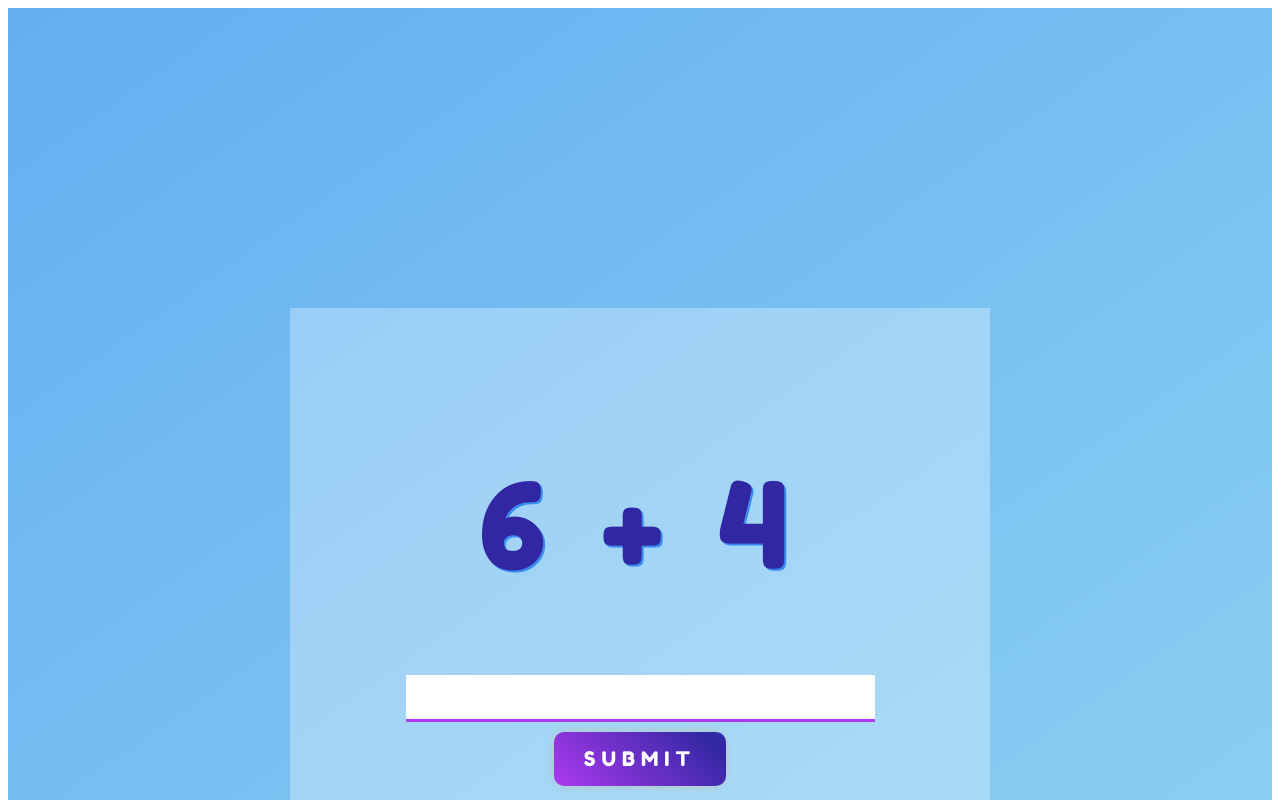
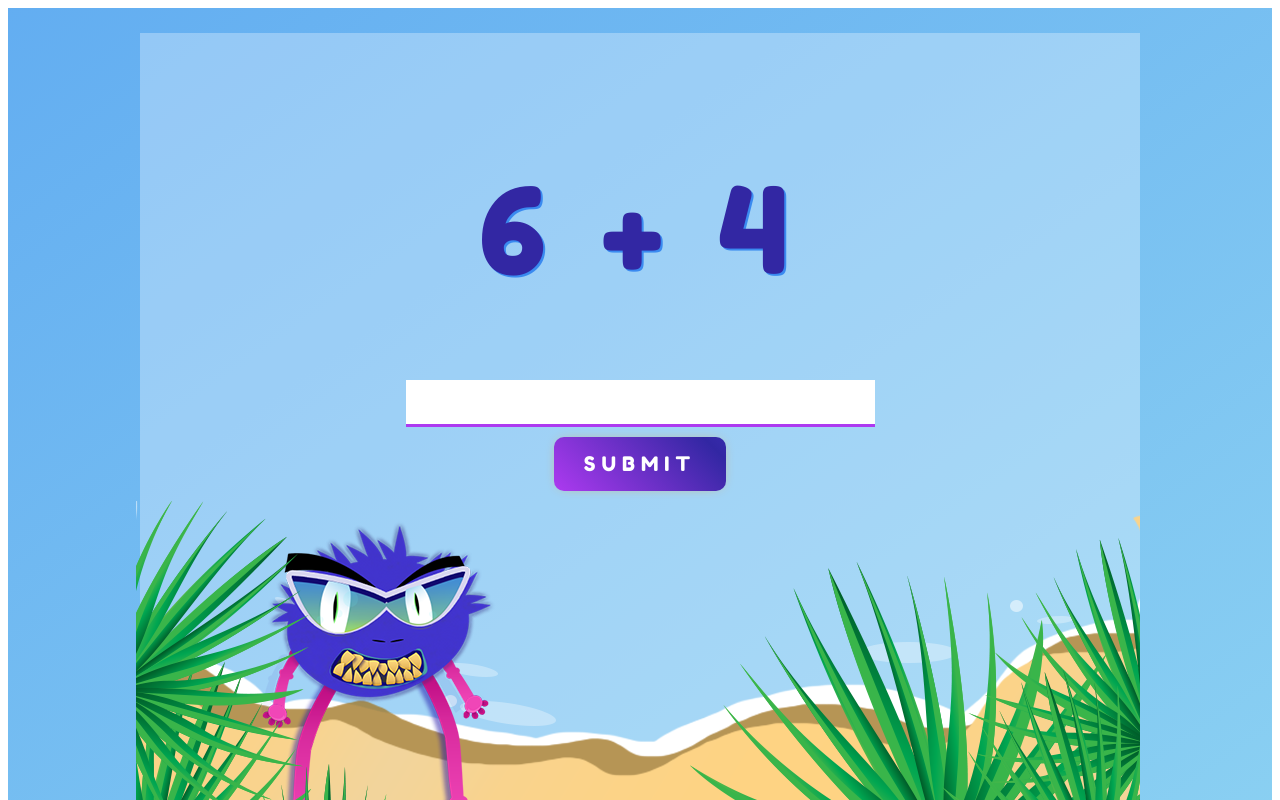
Before and after one commit to JanaeHenry/CookieCoveMathGame, a plain HTML site: page index.html in a window 1280 px wide. Both pictures are taken after a click on the button "PLAY". Shown: the top 800 px of the page. Drawn offline with Linux system fonts and the light colour scheme.

Commit message:
updates made

```diff
--- a/index.html
+++ b/index.html
@@ -49,6 +49,11 @@
                         <input type="text" id="game-input">
                         <input type="button" value="Submit" id="submit-btn" class="buttons">
                       <!-- </form>  -->
+                      <img id="bottom-image" src="assets/bottomimage.png">
+<!--
+                      <p class="restart" id="restart-text">You did not answer enough problems correctly<br>
+                        Would you like to try again?</p>
+                     <button id="restart-btn" class="buttons" class="restart">Restart</button> -->
                 </div>
 
 
--- a/script.js
+++ b/script.js
@@ -25,6 +25,7 @@ let gameInput = document.getElementById('game-input');
 const submitBtn = document.getElementById('submit-btn');
 const startButton = document.getElementById('start-btn');
 const gameInstructions = document.getElementById('game-instructions');
+const bottomImage = document.getElementById('bottom-image');
 
 // const redHearts = document.getElementsByClassName('redhearts');
 
@@ -45,9 +46,6 @@ let win = document.getElementById('win');
 let mathEquation;
 
 let hearts = [1, 2, 3];
-
-
-
 
 
 
@@ -75,7 +73,7 @@ const setupQuestion = () => {
 
 const submitAnswer = () => {
 
-  // gameInput.value = '';
+
   let playerInput = parseInt(gameInput.value);
 
   if((playerInput !== mathEquation) && (hearts.length === 1)){
@@ -102,21 +100,20 @@ const submitAnswer = () => {
     Player1.correct++;
     runGame();
     console.log('health = 4')
-  } else if ((playerInput === mathEquation) && (Player1.correct >= 6)){ // change so that hooray message alerts immediately after 7th correct answer is entered
+  } else if ((playerInput === mathEquation) && (Player1.correct >= 6)){
     winGame();
     console.log('health = 5')
 
   } else if (hearts.length == 0 ) {
     endGame();
   }
+
  setupQuestion();
  gameInput.value = '';
  console.log(Player1.correct)
  console.log(hearts.length)
 
   }
-
-
 
 
 submitBtn.addEventListener('click', () => {
@@ -128,39 +125,39 @@ window.onload = () => {
   gameBoard.style.visibility = 'visible';
   startButton.style.visibility = 'visible';
   displayMath.style.visibility = 'hidden';
-  gameInput.style.visibility = 'hidden';
-  submitBtn.style.visibility = 'hidden';
+  gameInput.style.display = 'none';
+  submitBtn.style.display = 'none';
 
 }
 
 
 function startGame() {
-  // preventDefault();
-  setupQuestion();
+   setupQuestion();
   displayMath.style.visibility = 'visible';
-  gameInput.style.visibility = 'visible';
-  submitBtn.style.visibility = 'visible';
+  gameInput.style.display = 'flex';
+  submitBtn.style.display = 'flex';
   startButton.style.display = 'none';
   gameInstructions.style.display = 'none';
+
+
 
 }
 
 function runGame() {
-  // preventDefault();
 
 }
 
 function endGame() {
-  // preventDefault();
+
 
   // lose.style.display = 'block';
   // restart.style.display = 'block';
   alert('Restart game and try again');
-
+  restart();
 }
 
 function winGame() {
-  // preventDefault();
+
 
   // win.style.display = 'block';
   // restart.style.display = 'block';
@@ -168,85 +165,3 @@ function winGame() {
 }
 
 startButton.addEventListener('mouseup', startGame);
-
-
-
-
-
-
-
-
-
-
-
-
-
-
-
-
-
-
-
-
-
-
-
-
-
-
-
-
-
-
-
-
-
-
-
-
-//////////////////////////////////    Old Code    //////////////////////////////////////////////////
-
-//Title pop-in animation function
-// const title = document.getElementById('title-image');
-
-// const titleAnimation = () => {
-//     title.style.transitionDuration = '0.3s';
-//     title.style.transform = `translate(-50%, -50%) scale(1.5)`;
-
-//     setTimeout(() => {
-//     title.style.transitionDuration = '0.3s';
-//     title.style.transform = `translate(-50%, -50%) scale(1.5)`;
-//     }, 200);
-// }
-
-//Start game when play button is clicked
-// const play = document.getElementById('play-btn');
-
-// const instructions = document.querySelectorAll('.instruction-screen')
-
-//Window onload
-// window.onload = () => {
-//     // titleAnimation();
-//     document.getElementById('instructions').querySelectorAll('instruction-screen').style.visibility = 'hidden';
-//     document.querySelector('play-screen').style.visibility = 'hidden';
-//     document.getElementsByClassName('game-complete').style.visibility = 'hidden';
-// }
-
-// play.addEventListener('click', () => {
-//     play.style.visibility = 'hidden';
-//     title.style.visibility = 'hidden';
-//     instructions.style.visibility = 'visible';
-//   })
-
-  //Addition game
-//   let submit = document.getElementsByTagName('submit');
-//   let number1 = Math.floor(Math.random(/[0-9]/));
-//   let number2 = Math.floor(Math.random(/[0-9]/));
-//   let total = number1 + number2;
-//   let response = parseInt(submit);
-
-//   const nextQuestion = () => {
-
-//   }
-
-//   game.addEventListener('click', nextQuestion())
--- a/styles.css
+++ b/styles.css
@@ -8,43 +8,8 @@
     font-weight: 300;
     font-size: 36px;
     color: rgb(65, 62, 62);
-}
+}*/
 
-.background {
-
-    z-index: -1;
-}
-
-
-#game{
-    width: 700px;
-    height: 500px;
-    margin: auto;
-} */
-
-/* p {
-    color: blue;
-    font-family: Arial, Helvetica, sans-serif;
-    font-size: x-large;
-}
-
-.redhearts {
-    width: 50px;
-    height:50px;
-}
-.greyhearts {
-    width: 50px;
-    height:50px;
-} */
-
-/*
-
-#game-board{
-    position: absolute;
-    z-index: 1;
-    padding-top: 25px;
-    position: relative;
-} */
 
 
 .global{
@@ -80,20 +45,21 @@ p{
     line-height: 1.5em;
     text-align: center;
     text-shadow: 2px 2px #3a8af0;
-    margin-top: 220px;
+    margin-top: 100px;
 
 
 }
 
 
 .game-container{
-    width: 800px;
-    height: 800px;
+    width: 1000px;
+    height: 900px;
     display: flex;
     justify-content: center;
     align-items: center;
     flex-direction: column;
-    padding-top: 200px ;
+    padding-top: 25px ;
+    padding-bottom: 25px;
      margin-left: auto;
      margin-right: auto
  }
@@ -101,8 +67,8 @@ p{
 
 .game-play{
     display: flex;
-    width: 700px;
-    height: 600px;
+    width: 100%;
+    height: 100%;
     justify-content: center;
     align-items: center;
     flex-direction: column;
@@ -111,10 +77,11 @@ p{
 
 }
 
-/* #monster1{
-    max-width: 40%;
-    max-height: 40%;
-} */
+#bottom-image{
+    display: flex;
+    align-self: flex-end;
+}
+
 
 #equation{
     font-family: 'Fredoka One', cursive;
@@ -122,15 +89,10 @@ p{
     font-weight: 400;
     letter-spacing: .1em;
     color: #3227a3;
-    margin-top: 15px;
+    margin-top: 50px;
     margin-bottom: 60px;
 }
 
-/* #start-btn{
-    display:flex;
-    justify-content: center;
-    align-items: center;
-} */
 
 form{
     display: flex;
```
Also changed, not shown: assets/bottomimage.png (added).
